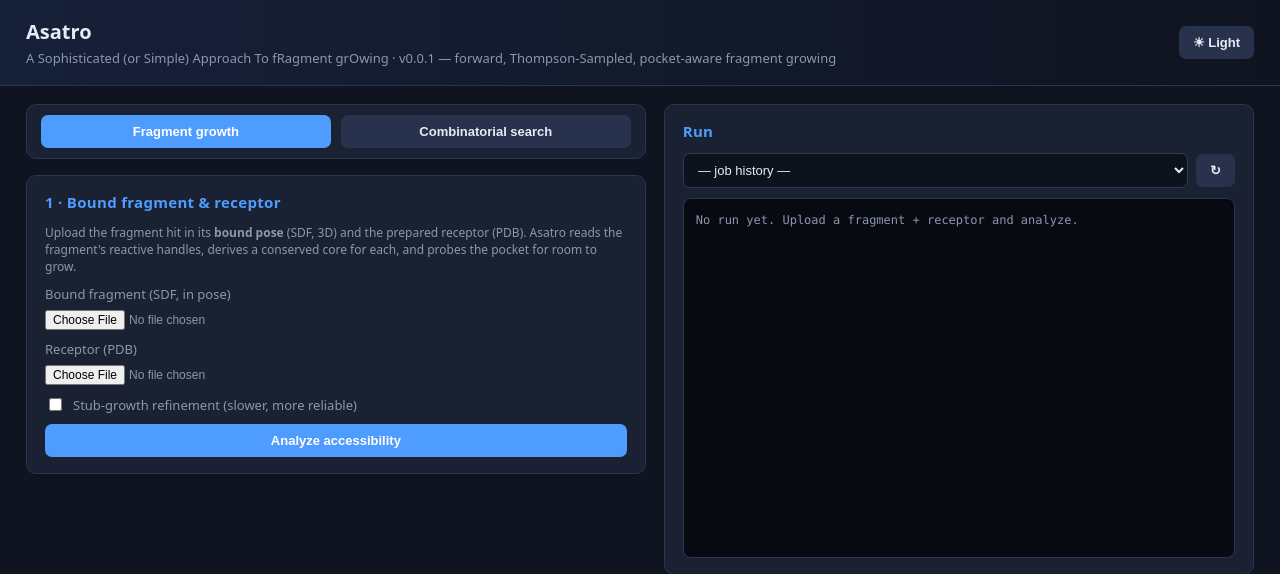
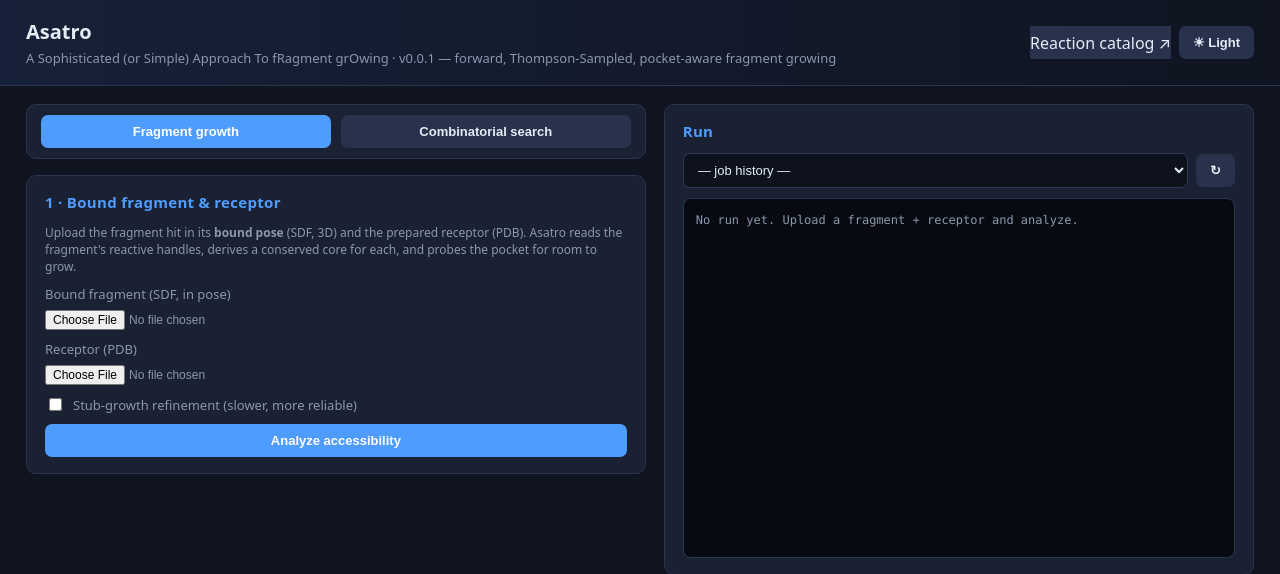
Before and after one commit to everthoman/asatro, a FastAPI app: page / in a window 1280 px wide. Shown: the top 574 px of the page. Run offline with FastAPI, Linux system fonts and the light colour scheme; data that the repository does not hold is empty.

Commit message:
Link the reaction catalog reference page from the app header
New GET /reactions endpoint serves reaction-catalog.html; header gets a
"Reaction catalog" link next to the theme toggle, opening in a new tab.

Co-Authored-By: Claude Sonnet 5 <noreply@anthropic.com>

```diff
--- a/asatro/app.py
+++ b/asatro/app.py
@@ -30,6 +30,7 @@ from asatro.svg import mol_svg
 
 BASE_DIR = Path(__file__).resolve().parent.parent
 INDEX_HTML = (BASE_DIR / "templates" / "index.html").read_text()
+REACTION_TABLE_HTML = (BASE_DIR / "reaction-catalog.html").read_text()
 PORT = int(os.environ.get("ASATRO_PORT", "5015"))
 
 # Bundled master pool (Enamine Rush-Delivery EU, reused from ts-gnina) — the
@@ -62,6 +63,13 @@ async def index() -> HTMLResponse:
 @app.get("/health")
 async def health() -> dict:
     return {"status": "ok", "app": "asatro", "version": __version__}
+
+
+@app.get("/reactions", response_class=HTMLResponse)
+async def reactions_page() -> HTMLResponse:
+    """Standalone reference: every reaction in the catalog, searchable, with its
+    full SMARTS and accepted reagent classes."""
+    return HTMLResponse(REACTION_TABLE_HTML)
 
 
 @app.get("/analyze")
--- a/templates/index.html
+++ b/templates/index.html
@@ -82,7 +82,10 @@
     <p>A Sophisticated (or Simple) Approach To fRagment grOwing &middot; v__VERSION__ &mdash;
        forward, Thompson-Sampled, pocket-aware fragment growing</p>
   </div>
-  <button id="themeToggle" class="btn ghost">☀ Light</button>
+  <div style="display:flex; gap:8px; flex:0 0 auto; align-self:center">
+    <a class="btn ghost" href="/reactions" target="_blank" rel="noopener" style="text-decoration:none; display:inline-flex; align-items:center">Reaction catalog ↗</a>
+    <button id="themeToggle" class="btn ghost">☀ Light</button>
+  </div>
 </header>
 
 <div class="wrap">
```
